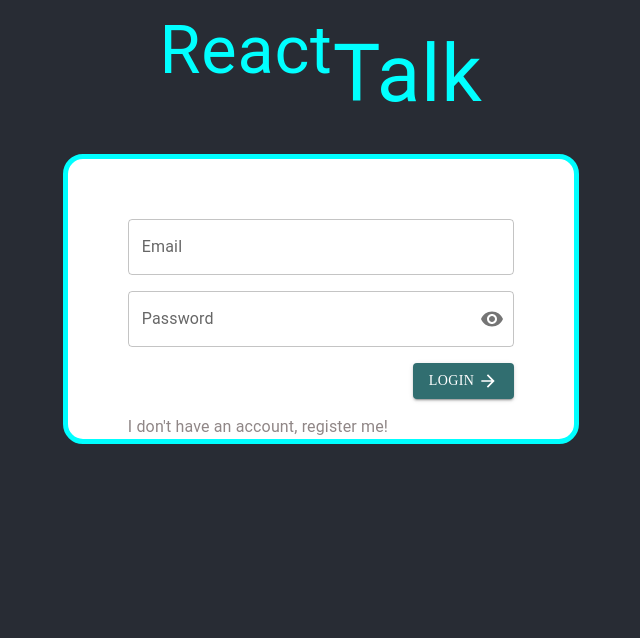
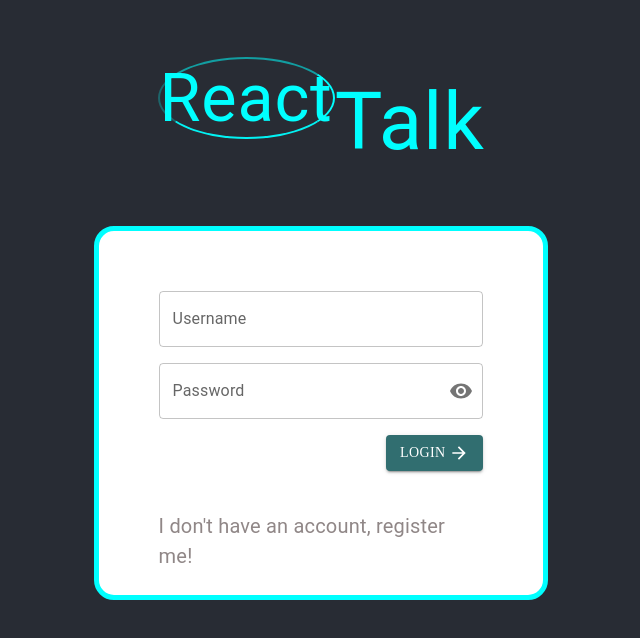
Before and after one commit to Fallest/ReacTalk, a React (Create React App) app in the folder client/: page / in a window 1280 px wide. Shown: the top 638 px of the page, without its empty margins (319-959 px from the left). Built offline with nearby package versions, Linux system fonts and the light colour scheme.

Commit message:
Changelog: * Now animations are in animations.css. * Modified login mutation so it uses the username instead of the email.
D

```diff
--- /dev/null
+++ b/client/src/components/animations.css
@@ -0,0 +1,75 @@
+@media (prefers-reduced-motion: no-preference) {
+  .logo-fade-in {
+    animation: logo-fade-in 1 2s forwards ease-in-out;
+  }
+  .login-fade-in {
+    animation: login-fade-in 1 2s forwards ease-in-out;
+  }
+  .border-around {
+    border-radius: 100%;
+    animation: border-around 1s infinite linear;
+  }
+}
+
+@keyframes login-fade-in {
+  0% {
+    width: 0%;
+    background-color: transparent;
+    color: transparent;
+  }
+  50% {
+    width: 30vw;
+    background-color: transparent;
+    color: transparent;
+  }
+  100% {
+    width: 40vw;
+    background-color: whtie;
+    color: inherit;
+  }
+}
+
+@keyframes border-around {
+  0%, 100% {
+    border-left: 2px solid aqua;
+    border-top: 2px solid aqua;
+    border-right: 2px solid rgba(0, 255, 255, 0.25);
+    border-bottom: 2px solid rgba(0, 255, 255, 0.50);
+  }
+  25% {
+    border-left: 2px solid rgba(0, 255, 255, 0.50);
+    border-top: 2px solid aqua;
+    border-right: 2px solid aqua;
+    border-bottom: 2px solid rgba(0, 255, 255, 0.25);
+  }
+  50% {
+    border-left: 2px solid rgba(0, 255, 255, 0.25);
+    border-top: 2px solid rgba(0, 255, 255, 0.50);
+    border-right: 2px solid aqua;
+    border-bottom: 2px solid aqua;
+  }
+  75% {
+    border-left: 2px solid aqua;
+    border-top: 2px solid rgba(0, 255, 255, 0.25);
+    border-right: 2px solid rgba(0, 255, 255, 0.50);
+    border-bottom: 2px solid aqua;
+  }
+}
+
+@keyframes logo-fade-in {
+  0% {
+    width: 100%;
+    background-color: transparent;
+    color: transparent;
+  }
+  50% {
+    background-color: transparent;
+    color: transparent;
+  }
+  100% {
+    border: none;
+    width: 100%;
+    background-color: inherit;
+    color: aqua;
+  }
+}
--- a/client/src/components/logo.tsx
+++ b/client/src/components/logo.tsx
@@ -1,5 +1,5 @@
 import React from "react";
-import "./logoani.css";
+import "./animations.css";
 import { Typography } from "@mui/material";
 
 type LogoProps = {
@@ -9,15 +9,16 @@ type LogoProps = {
 export const Logo: React.FC<LogoProps> = (props) => {
   return (
     <Typography
-      className="logo"
+      className="logo-fade-in"
       fontSize={props.size}
       sx={{
+        textAlign: "center",
         color: "aqua",
-        p: 0,
-        m: 0,
+        p: 3,
+        mt: 3,
       }}
     >
-      <sup>React</sup>Talk
+      <sup className="border-around">React</sup>Talk
     </Typography>
   );
 };
--- a/client/src/components/logoani.css
+++ /dev/null
@@ -1,14 +0,0 @@
-@media (prefers-reduced-motion: no-preference) {
-  .logo {
-    animation: title-logo 1 2s forwards ease-in-out;
-  }
-}
-
-@keyframes title-logo {
-  from {
-    color: transparent;
-  }
-  to {
-    color: aqua;
-  }
-}
--- a/client/src/pages/authentication/login.tsx
+++ b/client/src/pages/authentication/login.tsx
@@ -22,6 +22,7 @@ import { Logo } from "../../components/logo";
 import { AuthContext } from "../../context/authContext";
 import { useForm } from "../../utils/hooks";
 import { ArrowForward } from "@mui/icons-material";
+import "../../components/animations.css";
 
 /**
  * Create a GraphQL mutation, so it can be later used to log in the user.
@@ -56,7 +57,7 @@ function Login(props: any) {
    * Using the useForm hook allows to update TextInput's values with cleaner code.
    */
   const { onChange, onSubmit, values } = useForm(loginUserCallback, {
-    email: "",
+    username: "",
     password: "",
   });
 
@@ -101,13 +102,14 @@ function Login(props: any) {
 
   return (
     <Container
-      className="Login"
+      className="login-fade-in"
       maxWidth="sm"
       sx={{
         display: "flex",
         flexFlow: "column",
         alignItems: "center",
         width: "50vw",
+        zIndex: 1
       }}
     >
       <Logo size={80} />
@@ -115,7 +117,6 @@ function Login(props: any) {
        * Login form.
        */}
       <Stack
-        className="Login-form"
         sx={{
           display: "flex",
           flexFlow: "column",
@@ -129,7 +130,7 @@ function Login(props: any) {
           pt: "60px",
         }}
       >
-        <TextField label="Email" name="email" onChange={onChange} />
+        <TextField label="Username" name="username" onChange={onChange} />
         <TextField
           label="Password"
           name="password"
@@ -190,7 +191,11 @@ function Login(props: any) {
             },
           }}
         >
-          <Typography>I don't have an account, register me!</Typography>
+          <Typography
+            variant="body1"
+            fontSize="20px"
+            my={3}
+          >I don't have an account, register me!</Typography>
         </Link>
       </Stack>
 
```
Also changed, not shown: 2 other files (tests, documents, lock files or other folders).
